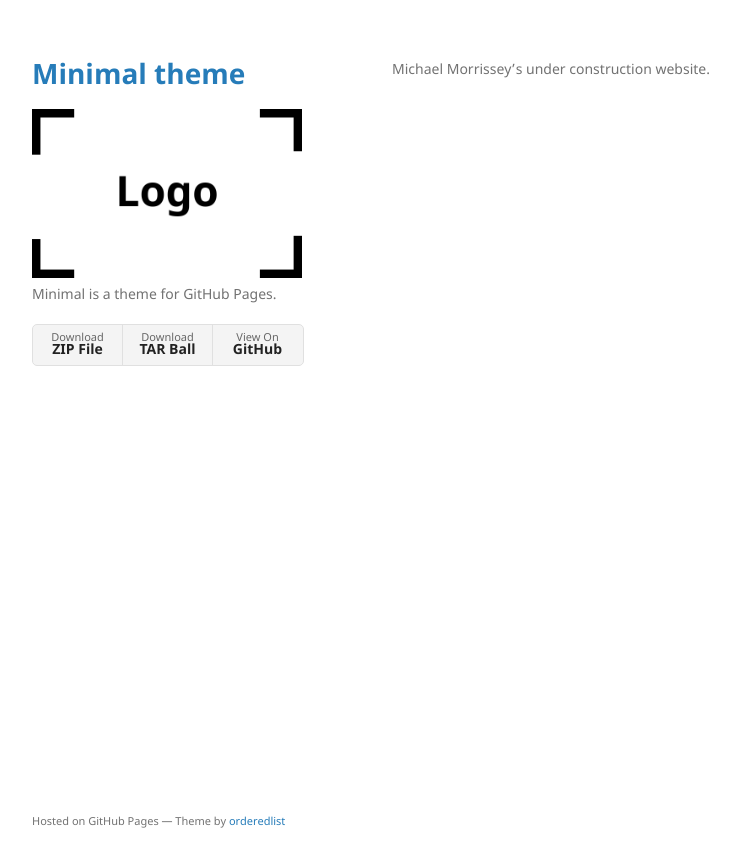
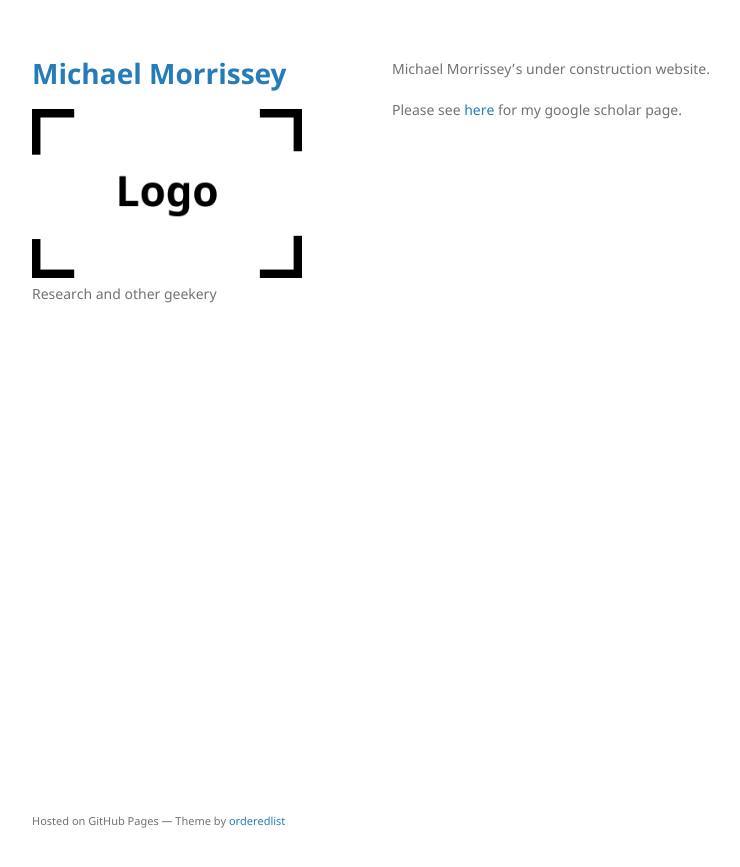
Before and after one commit to mbmorrissey/mbmorrissey.github.io, a Jekyll site: the page built from index.md, in a window 1280 px wide. Shown: the top 867 px of the page, without its empty margins (178-918 px from the left). Built offline with Jekyll 4.4.1, drawn with Linux system fonts in a browser that asks for light colours.

Commit message:
first content

```diff
--- a/_config.yml
+++ b/_config.yml
@@ -1,6 +1,6 @@
-title: Minimal theme
+title: Michael Morrissey
 logo: /assets/img/logo.png
-description: Minimal is a theme for GitHub Pages.
-show_downloads: true
+description: Research and other geekery
+show_downloads: false
 google_analytics:
 theme: jekyll-theme-minimal
--- a/index.md
+++ b/index.md
@@ -3,3 +3,6 @@ layout: default
 ---
 
 Michael Morrissey's under construction website.
+
+
+Please see [here](https://scholar.google.co.uk/citations?user=AKCYteAAAAAJ&hl=en) for my google scholar page.
```
Also changed, not shown: 3 other files.
